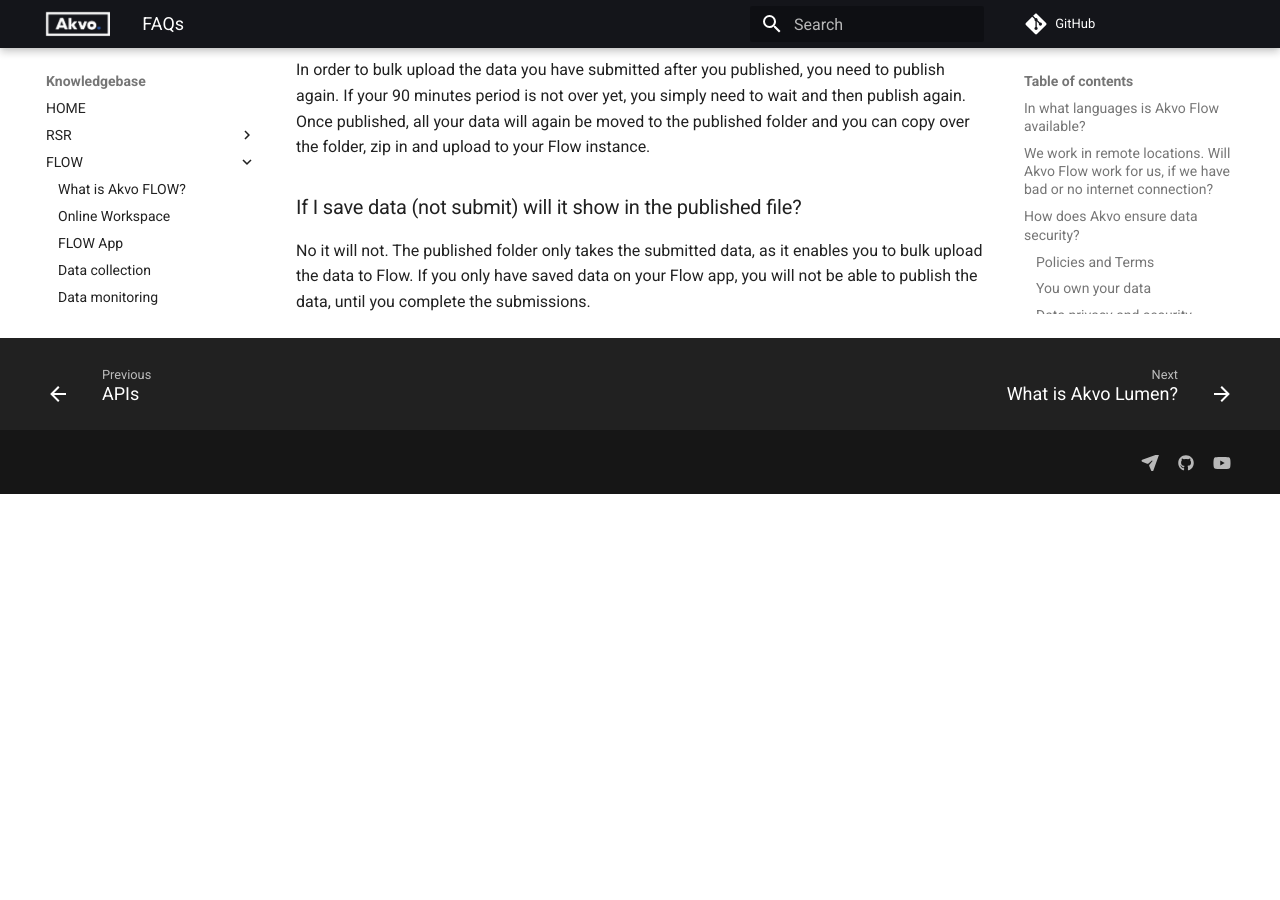
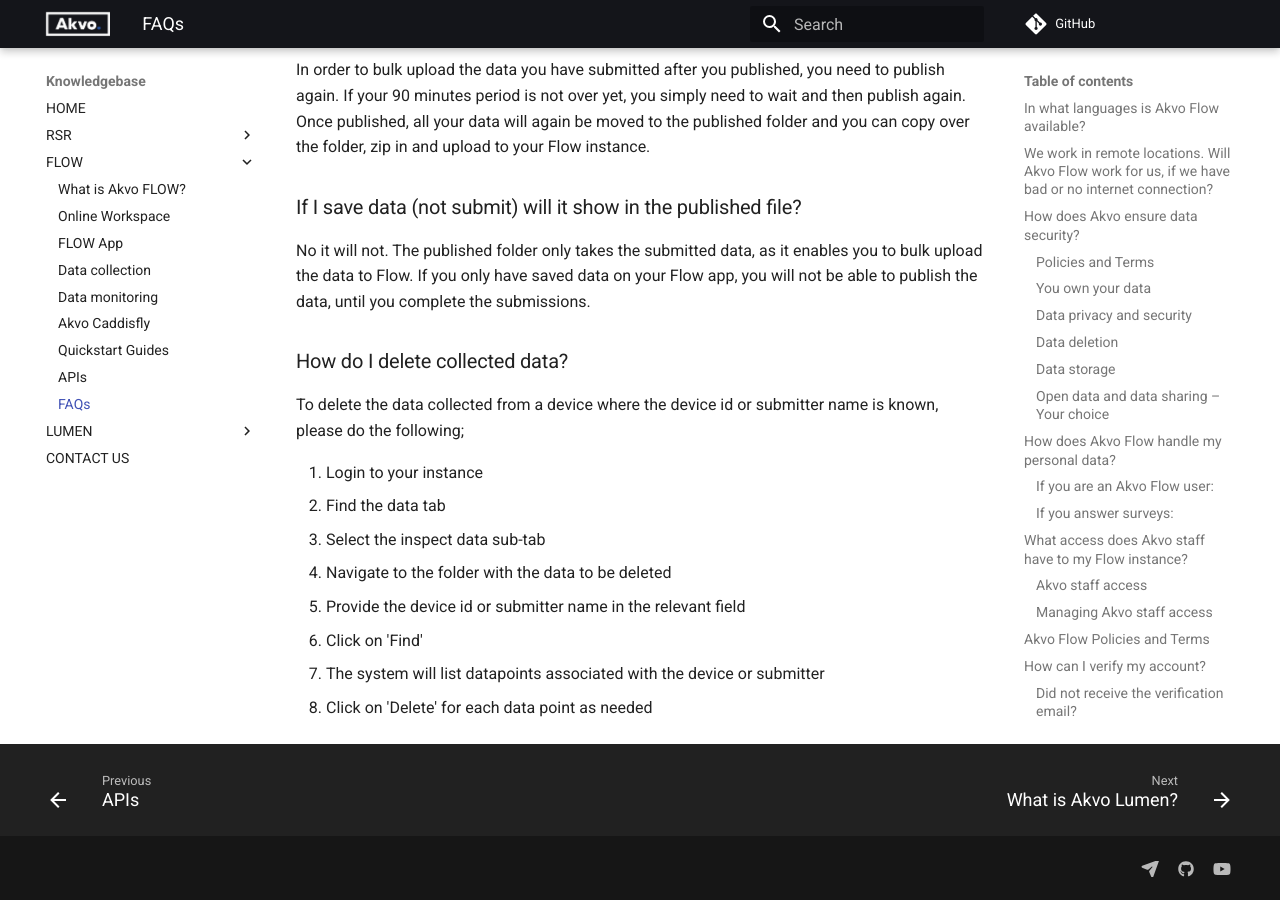
Before and after one commit to akvo/knowledgebase, an MkDocs documentation site: the page built from docs/flow/faqs.md, in a window 1280 px wide and 900 px high, scrolled down 22589 px. Built offline with MkDocs 1.6.1 and Material for MkDocs 9.7.7, drawn with Linux system fonts in a browser that asks for light colours; comment, search, counter and statistics services are not loaded; before the commit the page ends 23083 px from its top, so only the background shows below that.

Commit message:
Flow faq - data deletion

```diff
--- a/docs/flow/faqs.md
+++ b/docs/flow/faqs.md
@@ -611,3 +611,15 @@ In order to bulk upload the data you have submitted after you published, you nee
 
 ### If I save data (not submit) will it show in the published file?
 No it will not. The published folder only takes the submitted data, as it enables you to bulk upload the data to Flow. If you only have saved data on your Flow app, you will not be able to publish the data, until you complete the submissions.
+
+### How do I delete collected data?
+To delete the data collected from a device where the device id or submitter name is known, please do the following;
+
+1. Login to your instance
+2. Find the data tab
+3. Select the inspect data sub-tab
+4. Navigate to the folder with the data to be deleted
+5. Provide the device id or submitter name in the relevant field
+6. Click on 'Find'
+7. The system will list datapoints associated with the device or submitter
+8. Click on 'Delete' for each data point as needed
```
